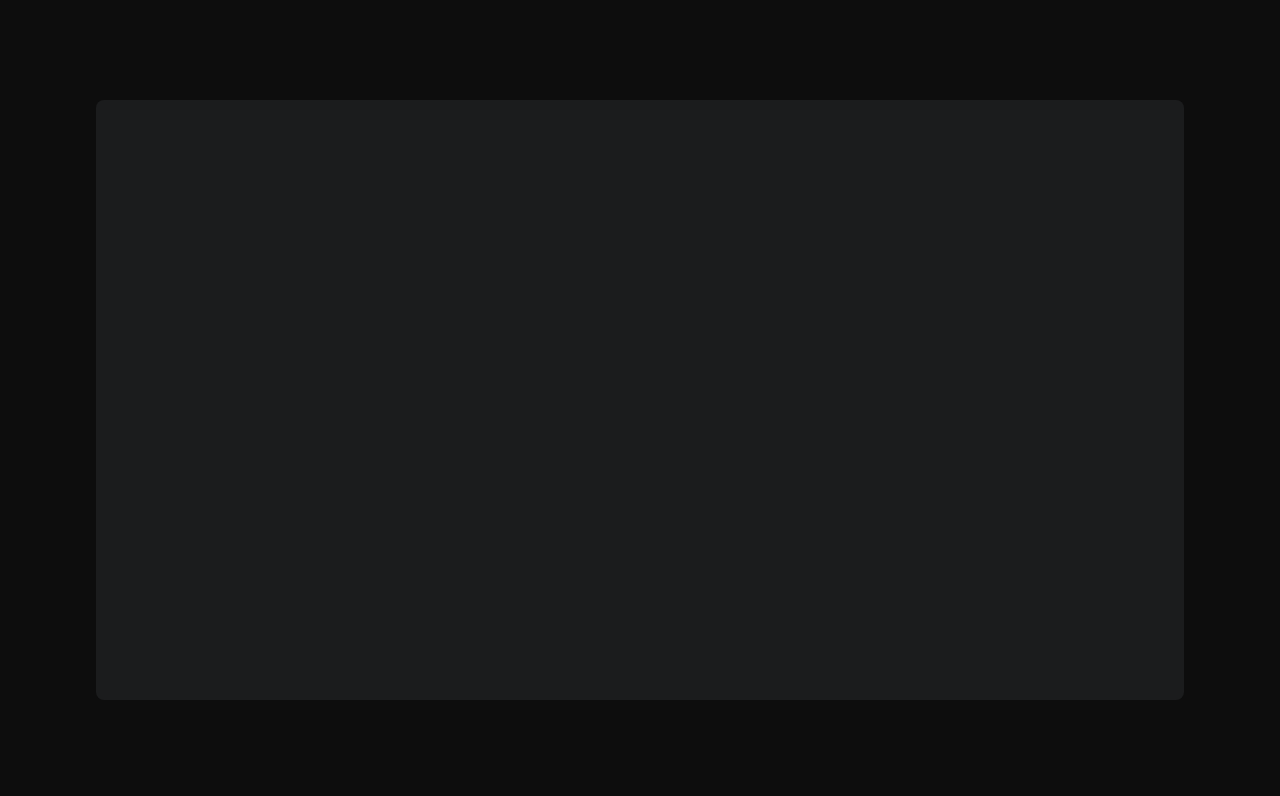
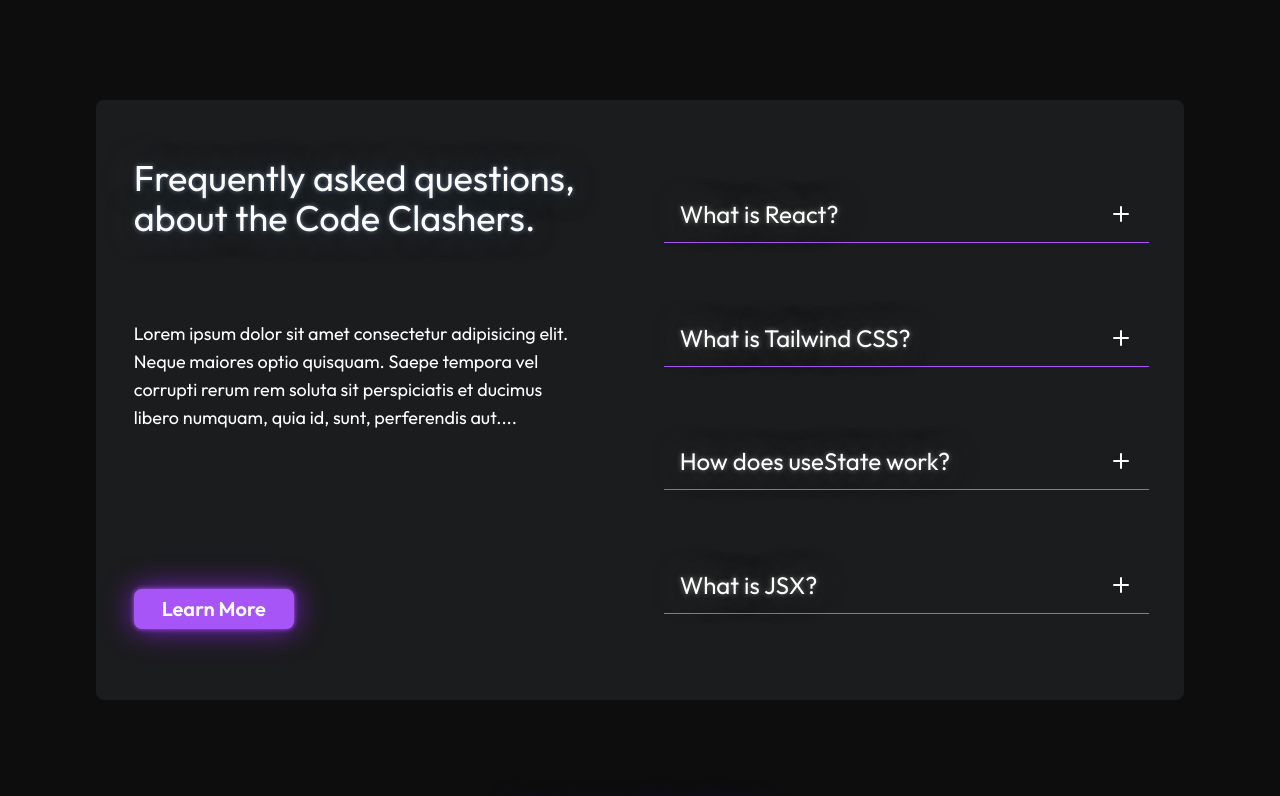
Before and after one commit to Tanmay-vats-sharma/Logix, a React (Vite) app in the folder Logix_Frontend/: page /events in a window 1280 px wide. Shown: the part 940-1736 px from the top of the page. Built offline with nearby package versions, Linux system fonts and the light colour scheme; a web font is replaced by a local one; what tailwindcss-motion would draw is missing.

Commit message:
Observer Reverted to Previous State

```diff
--- a/Logix_Frontend/src/components/Layout/useObserver.js
+++ b/Logix_Frontend/src/components/Layout/useObserver.js
@@ -1,35 +1,34 @@
 import { useMemo, useState, useEffect, useRef } from "react";
 
-const useObserver = ({ options = {} } = {}) => {
-  const [isVisible, setIsVisible] = useState(false);
+const useObserver = ({ once = true, options = {} } = {}) => {
+  const [isVisible, setisVisible] = useState(false);
   const elementRef = useRef(null);
-  const prevScrollY = useRef(window.scrollY); // Track previous scroll position
 
-  const memoizedOptions = useMemo(
-    () => options,
-    [options.root, options.rootMargin, options.threshold]
-  );
+  // Memoize options to prevent unnecessary re-creation
+  const memoizedOptions = useMemo(() => options, [options.root, options.rootMargin, options.threshold]);
 
   useEffect(() => {
-    const observer = new IntersectionObserver(([entry]) => {
-      const currentScrollY = window.scrollY;
-      const isScrollingDown = currentScrollY > prevScrollY.current;
-
-      if (entry.isIntersecting && isScrollingDown) {
-        setIsVisible(true); // Trigger animation when scrolling down
-      }
-
-      prevScrollY.current = currentScrollY; // Update previous scroll position
-    }, memoizedOptions);
+    const observer = new IntersectionObserver(
+      ([entry], observerInstance) => {
+        if (entry.isIntersecting) {
+          setisVisible(true);
+          if (once) {
+            observerInstance.disconnect();
+          }
+        } else if (!once) {
+          setisVisible(false);
+        }
+      },
+      memoizedOptions
+    );
 
     if (elementRef.current) {
       observer.observe(elementRef.current);
     }
-
     return () => {
       if (elementRef.current) observer.disconnect();
     };
-  }, [memoizedOptions]);
+  }, [once, memoizedOptions]);
 
   return { ref: elementRef, isVisible };
 };
--- a/Logix_Frontend/src/components/pages/blogPage/Intro.jsx
+++ b/Logix_Frontend/src/components/pages/blogPage/Intro.jsx
@@ -2,7 +2,7 @@ import React from 'react';
 import { TextEffect } from '../../motion-ui/TextEffect';
 import useObserver from '../../Layout/useObserver';
 const Intro = () => {
-    const { ref, isVisible } = useObserver({ once: false });
+    const { ref, isVisible } = useObserver({ once: true });
     return (
         <section ref={ref} >
             {isVisible && (
--- a/Logix_Frontend/src/components/pages/blogPage/SubscribeCTA.jsx
+++ b/Logix_Frontend/src/components/pages/blogPage/SubscribeCTA.jsx
@@ -1,11 +1,11 @@
 import React from 'react';
 import { useState, useEffect } from 'react';
 import LOGO from '../../../assets/logix.png';
-import Button from '../../common/button';
+import Button from '../../common/Button';
 import useObserver from '../../Layout/useObserver';
 
 const SubscribeCTA = () => {
-    const { ref, isVisible } = useObserver({ once: false });
+    const { ref, isVisible } = useObserver({ once: true });
     const [submit, setSubmit] = useState(false);
 
     const handleSubmit = () => {
--- a/Logix_Frontend/src/components/pages/eventPage/FAQ/LearnMore.jsx
+++ b/Logix_Frontend/src/components/pages/eventPage/FAQ/LearnMore.jsx
@@ -2,7 +2,7 @@ import React from "react";
 import Button from "../../../common/Button"
 import useObserver from "../../../Layout/useObserver";
 const LearnMore = () => {
-  const block = useObserver({ once: false });
+  const block = useObserver({ once: true });
   const event = "Code Clashers"
   return (
     <div ref={block.ref} className="h-[60vh] w-[97vw] lg:w-[47%] lg:h-[70vh] ">
--- a/Logix_Frontend/src/components/pages/eventPage/FAQ/Ques.jsx
+++ b/Logix_Frontend/src/components/pages/eventPage/FAQ/Ques.jsx
@@ -2,7 +2,7 @@ import { useState } from "react";
 import { Plus } from "lucide-react"
 import useObserver from "../../../Layout/useObserver";
 const Ques = () => {
-  const block = useObserver({ once: false })
+  const block = useObserver({ once: true })
   const [openIndex, setOpenIndex] = useState(null);
   const [isAnimating, setIsAnimating] = useState(false);
 
```
